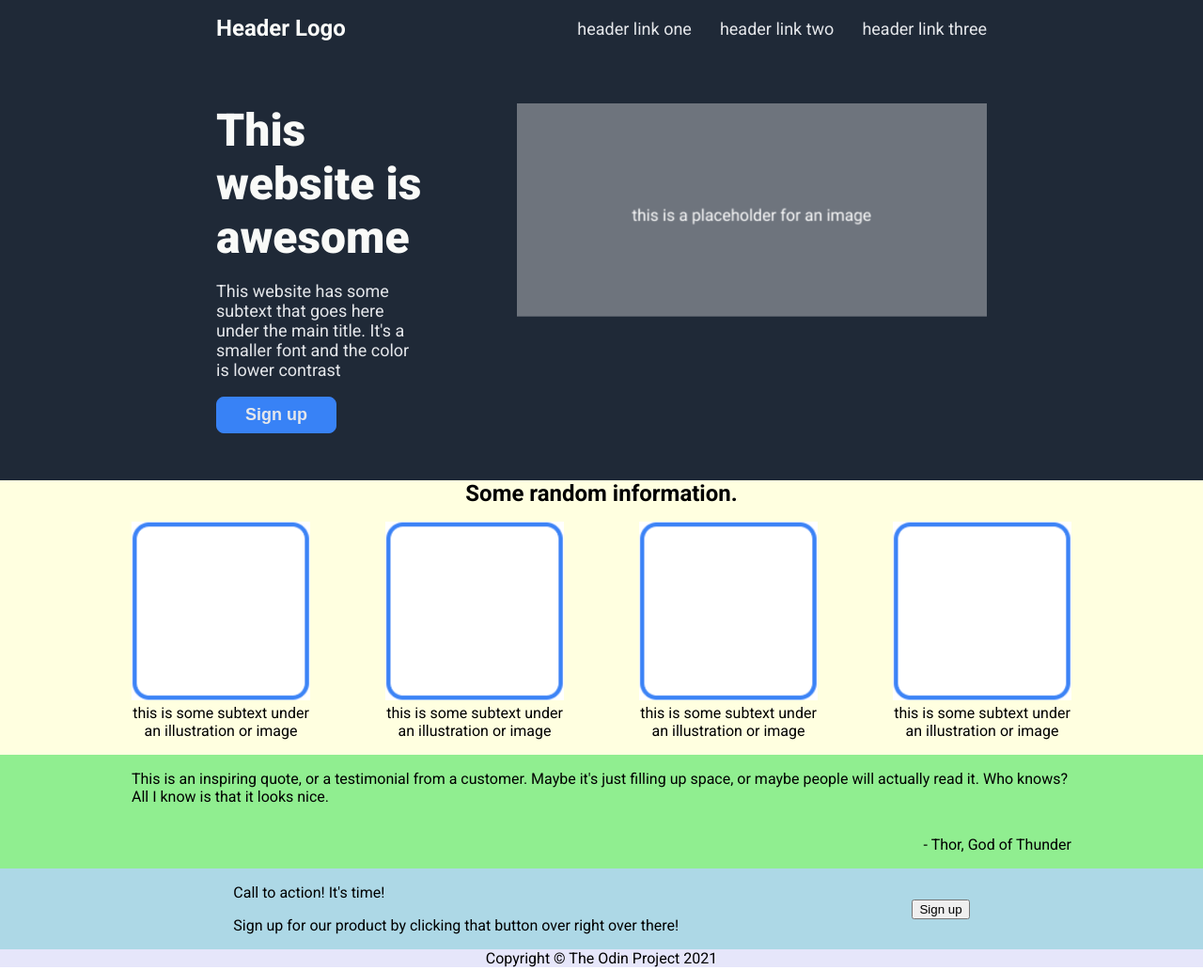
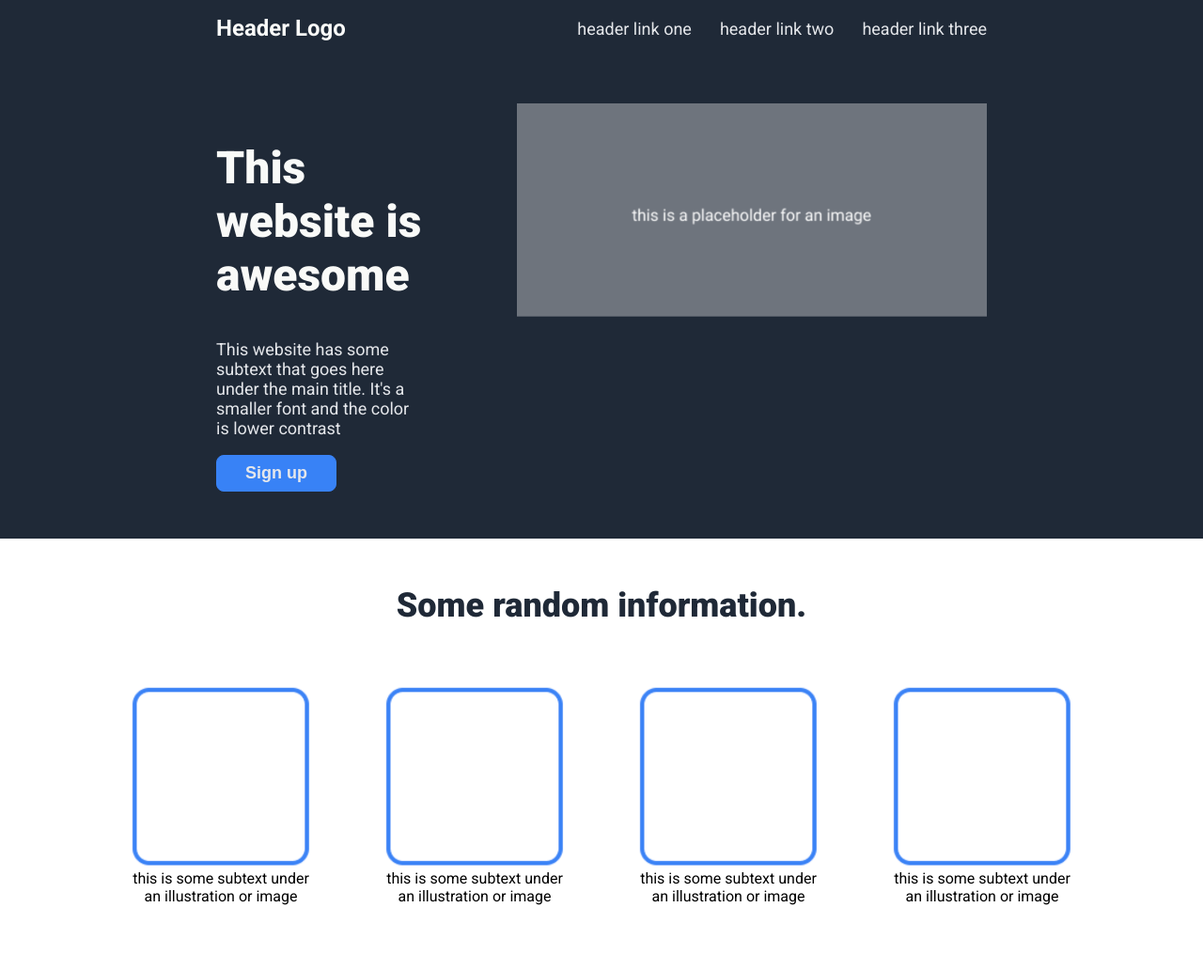
Before and after one commit to dwnlee/odin-landing-page, a plain HTML site: page index.html in a window 1280 px wide. Shown: the top 1032 px of the page at 94% size. Drawn offline with Linux system fonts and the light colour scheme.

Commit message:
Style random information section

```diff
--- a/style.css
+++ b/style.css
@@ -78,17 +78,25 @@ h1 {
 
 /* Some random information section */
 .info {
-  background-color: lightyellow;
   text-align: center;
+
+  padding: 50px;
 }
 
-h2 {
+.info h2 {
   margin: 0;
+  padding-bottom: 50px;
+
+  font-size: 36px;
+  color: #1f2937;
+  font-weight: 900;
 }
 
 .container {
   display: flex;
   justify-content: center;
+  padding-bottom: 50px;
+
 }
 
 figure {
```
